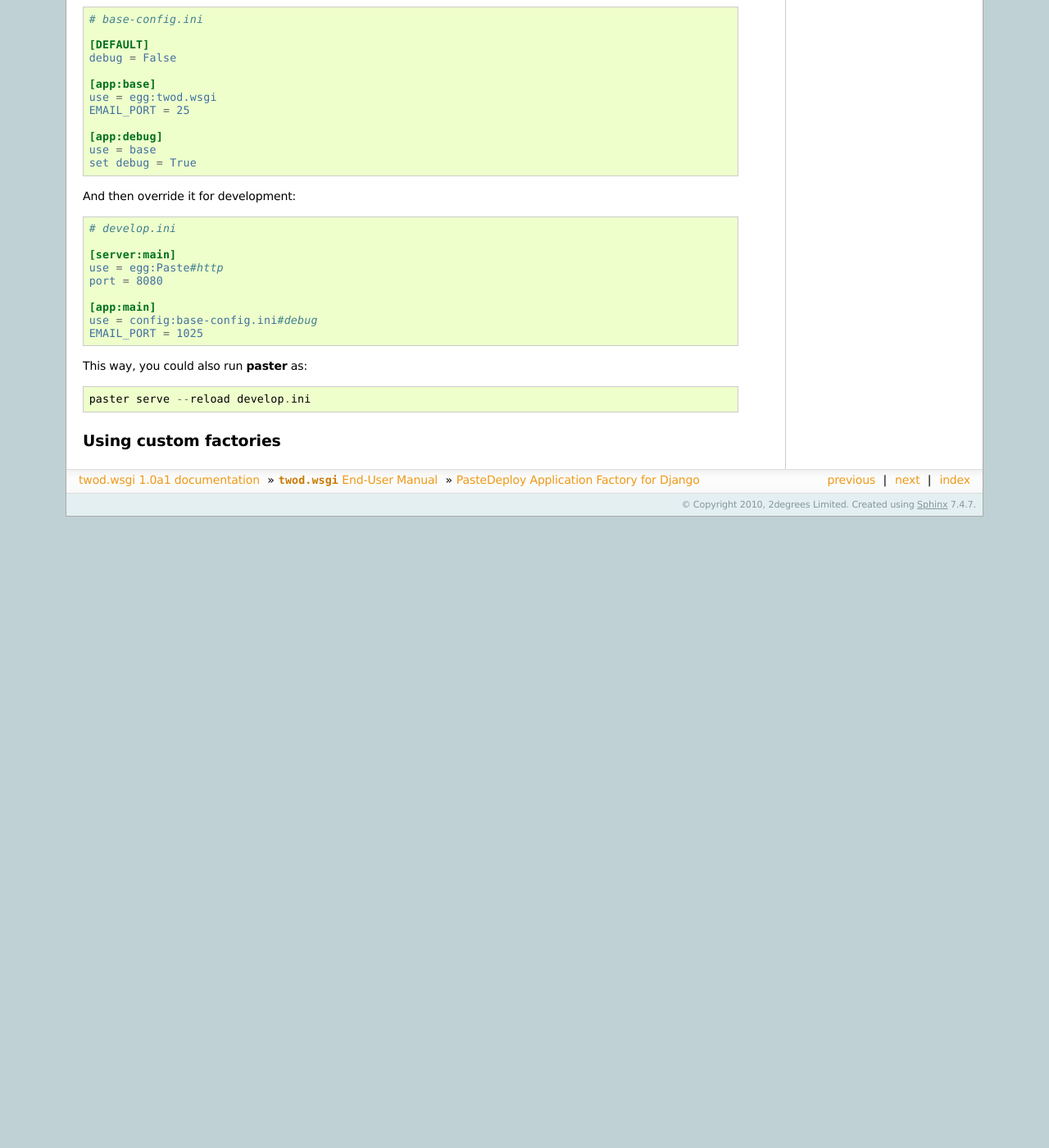
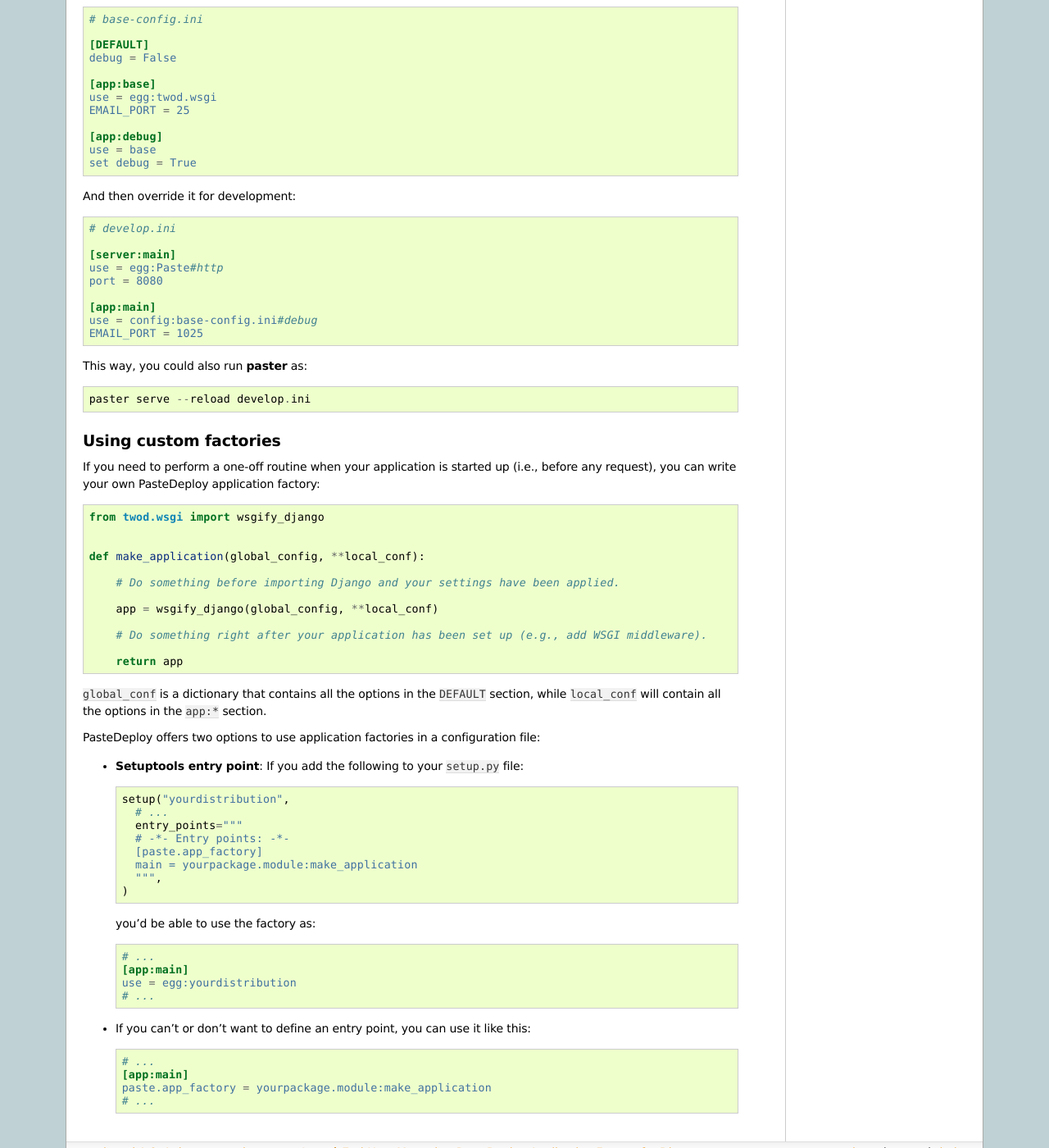
Before and after one commit to 2degrees/django-wsgi, a Sphinx documentation site: the page built from docs/source/manual/paste-factory.rst, in a window 1280 px wide and 1400 px high, scrolled down 7958 px. Shown: the whole window at 82% size. Built offline with Sphinx 7.4.7, drawn with Linux system fonts in a browser that asks for light colours; before the commit the page ends 8588 px from its top, so only the background shows below that.

Commit message:
Explained how to define custom app factories

```diff
--- a/docs/source/manual/paste-factory.rst
+++ b/docs/source/manual/paste-factory.rst
@@ -586,3 +586,57 @@ This way, you could also run :command:`paster` as::
 
 Using custom factories
 ======================
+
+If you need to perform a one-off routine when your application is started up
+(i.e., before any request), you can write your own PasteDeploy application
+factory::
+
+    from twod.wsgi import wsgify_django
+
+
+    def make_application(global_config, **local_conf):
+
+        # Do something before importing Django and your settings have been applied.
+
+        app = wsgify_django(global_config, **local_conf)
+
+        # Do something right after your application has been set up (e.g., add WSGI middleware).
+
+        return app
+
+``global_conf`` is a dictionary that contains all the options in the ``DEFAULT``
+section, while ``local_conf`` will contain all the options in the ``app:*``
+section.
+
+PasteDeploy offers two options to use application factories in a configuration
+file:
+
+- **Setuptools entry point**: If you add the following to your :file:`setup.py`
+  file::
+
+      setup("yourdistribution",
+        # ...
+        entry_points="""
+        # -*- Entry points: -*-
+        [paste.app_factory]
+        main = yourpackage.module:make_application
+        """,
+      )
+
+  you'd be able to use the factory as:
+
+  .. code-block:: ini
+
+      # ...
+      [app:main]
+      use = egg:yourdistribution
+      # ...
+
+- If you can't or don't want to define an entry point, you can use it like this:
+
+  .. code-block:: ini
+
+      # ...
+      [app:main]
+      paste.app_factory = yourpackage.module:make_application
+      # ...
```
